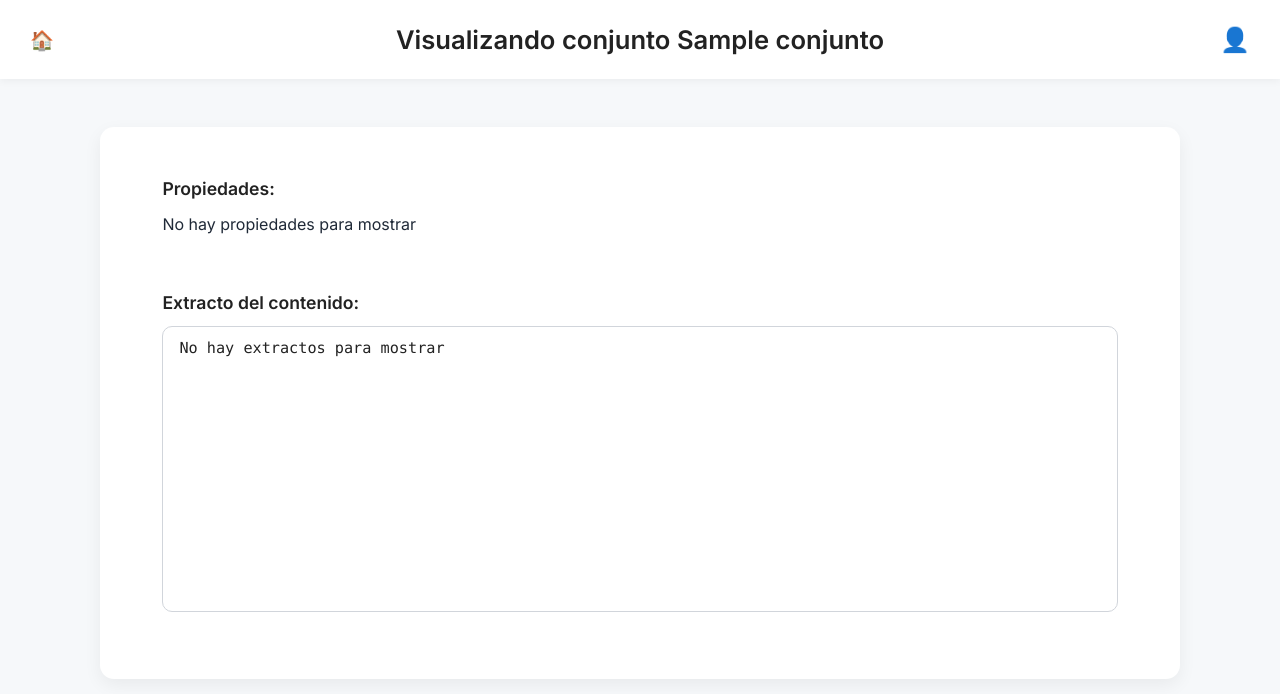
After one commit to Pablocizq/TFG-Pablo-Calvo, a Django app: template tfg/web/templates/visualizar.html in a window 1280 px wide. The commit adds this page. Shown: the top 694 px of the page. Run offline with Django 3.2, Linux system fonts and the light colour scheme; the template is opened without the code that fills it: most values are stand-ins (such as "Sample title", 1, 10 or a date in 2020).

Commit message:
Pagina Visualizar conjunto y redirección

```diff
--- /dev/null
+++ b/tfg/web/static/web/css/visualizar.css
@@ -0,0 +1,113 @@
+body {
+    font-family: 'Inter', sans-serif;
+    background-color: #f6f8fa;
+    color: #222;
+    margin: 0;
+    padding: 0;
+}
+
+/* Header coherente con el resto */
+.header {
+    display: flex;
+    justify-content: center;
+    align-items: center;
+    padding: 1.5rem 2rem;
+    background-color: #ffffff;
+    box-shadow: 0 2px 8px rgba(0, 0, 0, 0.05);
+    position: sticky;
+    top: 0;
+}
+.header h1 {
+    font-size: 1.6rem;
+    margin: 0;
+    font-weight: 600;
+}
+.perfil-btn {
+    background: none;
+    border: none;
+    font-size: 1.5rem;
+    cursor: pointer;
+    position: absolute;
+    right: 1.5rem;
+    top: 50%;
+    transform: translateY(-50%);
+}
+.home-btn {
+    position: absolute;
+    left: 1.5rem;
+    top: 50%;
+    transform: translateY(-50%);
+    text-decoration: none;
+    font-size: 1.2rem;
+    display: inline-flex;
+    align-items: center;
+    justify-content: center;
+    width: 36px;
+    height: 36px;
+    border-radius: 8px;
+    background: transparent;
+    color: inherit;
+}
+.home-btn:hover { background: #f3f4f6; }
+
+/* Contenedor principal */
+.contenedor {
+    display: flex;
+    justify-content: center;
+    margin-top: 2rem;
+    padding: 1rem;
+}
+
+/* Panel dentro de tarjeta blanca */
+.panel-visualizacion {
+    background-color: #ffffff;
+    padding: 2rem 2.5rem;
+    border-radius: 14px;
+    box-shadow: 0 6px 18px rgba(0, 0, 0, 0.06);
+    width: 95%;
+    max-width: 1000px;
+}
+
+.titulo-conjunto {
+    margin: 0 0 1.2rem 0;
+    font-size: 2rem;
+    font-weight: 700;
+}
+
+.bloque {
+    background: #ffffff;
+    border-radius: 12px;
+    padding: 1.2rem 1.4rem;
+    margin-bottom: 1rem;
+}
+
+.bloque-titulo {
+    margin: 0 0 0.8rem 0;
+    font-size: 1.1rem;
+    font-weight: 600;
+    color: #222;
+}
+
+.propiedades {
+    margin: 0;
+    color: #1f2937;
+    line-height: 1.6;
+    font-size: 1rem;
+}
+
+.extracto {
+    background: #ffffff;
+    border: 1px solid #d1d5db;
+    border-radius: 10px;
+    min-height: 260px;
+    padding: 0.75rem 1rem;
+    overflow: auto;
+}
+
+.extracto-pre {
+    margin: 0;
+    font-family: ui-monospace, SFMono-Regular, Menlo, Monaco, Consolas, "Liberation Mono", "Courier New", monospace;
+    font-size: 0.95rem;
+    white-space: pre-wrap;
+    word-wrap: break-word;
+}
--- /dev/null
+++ b/tfg/web/templates/visualizar.html
@@ -0,0 +1,37 @@
+<!DOCTYPE html>
+<html lang="es">
+<head>
+    <meta charset="UTF-8">
+    <meta name="viewport" content="width=device-width, initial-scale=1.0">
+    <title>Visualizar conjunto</title>
+    {% load static %}
+    <link rel="stylesheet" href="{% static 'web/css/visualizar.css' %}?v=20251111">
+    <link href="https://fonts.googleapis.com/css2?family=Inter:wght@400;600&display=swap" rel="stylesheet">
+    <!-- Reutilizamos tipografías/espaciados del resto para mantener coherencia -->
+</head>
+<body>
+    <header class="header">
+        <a href="{% url 'inicio' %}" class="home-btn" title="Inicio">🏠</a>
+        <h1>Visualizando conjunto {{ conjunto.name}}</h1>
+        <button class="perfil-btn">👤</button>
+    </header>
+
+    <main class="contenedor">
+        <section class="panel-visualizacion">
+            <div class="bloque">
+                <h3 class="bloque-titulo">Propiedades:</h3>
+                <p class="propiedades">
+                    {{ propiedades|default:'No hay propiedades para mostrar' }}
+                </p>
+            </div>
+
+            <div class="bloque">
+                <h3 class="bloque-titulo">Extracto del contenido:</h3>
+                <div class="extracto" aria-label="Extracto del contenido">
+<pre class="extracto-pre">{{ extracto|default:'No hay extractos para mostrar' }}</pre>
+                </div>
+            </div>
+        </section>
+    </main>
+</body>
+</html>
--- a/tfg/web/urls.py
+++ b/tfg/web/urls.py
@@ -4,6 +4,7 @@ from . import views
 urlpatterns = [
     path('inicio/', views.inicio, name='inicio'),
     path('dataset/<int:pk>/delete/', views.dataset_delete, name='dataset_delete'),
+    path('dataset/<int:pk>/', views.visualizar, name='visualizar'),
     path('crear-conjunto/', views.crear_conjunto, name='crear_conjunto'),
     path('metadatos/', views.metadatos, name='metadatos'),
 ]
```
Also changed, not shown: tfg/web/templates/inicio.html (+9 -1 lines), tfg/web/views.py (+12 -0 lines).
